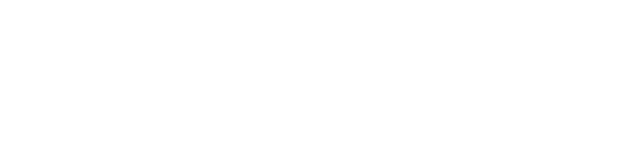
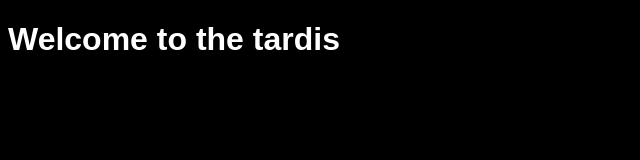
Before and after one commit to Saul11235/Tardis, a plain HTML site: page index.html in a window 1280 px wide. Shown: the whole page, without its empty margins (0-640 px from the left). Drawn offline with Linux system fonts and the light colour scheme.

Commit message:
basic style

```diff
--- /dev/null
+++ b/css/main.css
@@ -0,0 +1,5 @@
+body {
+  background-color:black;
+  color:white;
+  font-family:Arial;
+}
--- a/index.html
+++ b/index.html
@@ -2,9 +2,11 @@
 <html>
   <head>
     <meta charset="utf-8" />
-    <title>    </title>
+    <title>Tardis </title>
+    <link href="css/main.css" type="text/css" rel="stylesheet"/>
   </head>
   <body>
+    <h1>Welcome to the tardis</h1>
 
 
   </body>
```
